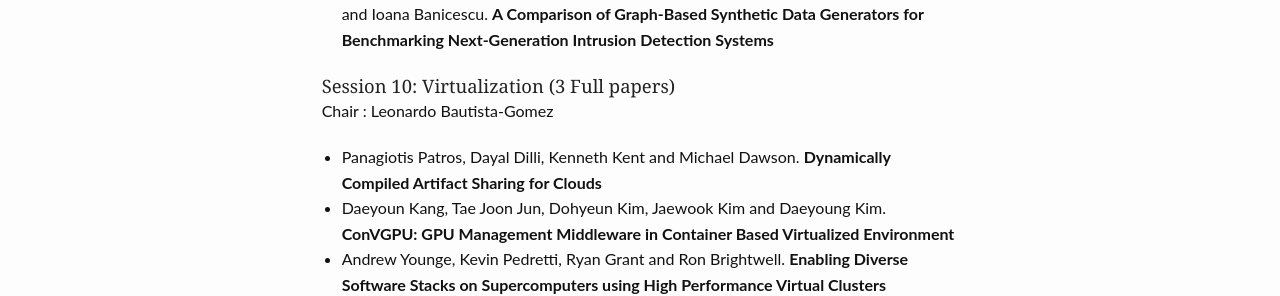
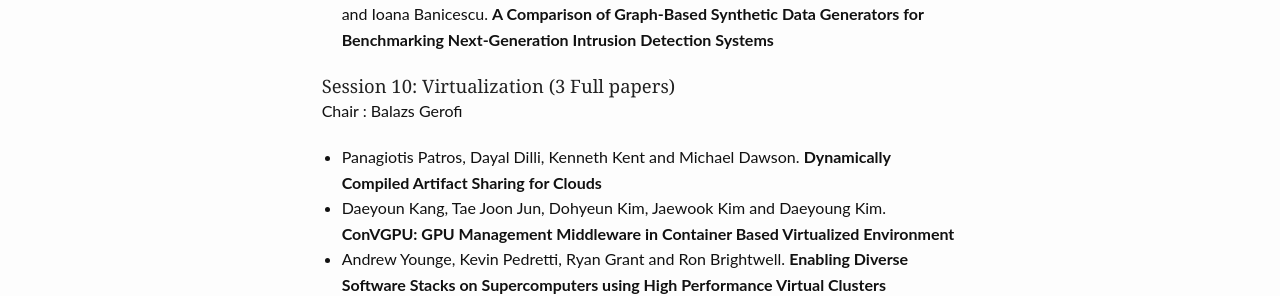
Before and after one commit to cluster17/cluster17.github.io, a Jekyll site: the page built from program/index.md, in a window 1280 px wide and 900 px high, scrolled down 5719 px. Shown: the part 159-455 px from the top of the window. Built offline with Jekyll 4.4.1, drawn with Linux system fonts in a browser that asks for light colours.

Commit message:
Change Session chair

```diff
--- a/program/index.md
+++ b/program/index.md
@@ -446,7 +446,7 @@ Chair : Pierre Matri
 </ul>
 
 <h5>Session 10: Virtualization (3 Full papers)</h5>
-Chair : Leonardo Bautista-Gomez
+Chair : Balazs Gerofi
 <ul>
  <li>Panagiotis Patros, Dayal Dilli, Kenneth Kent and Michael Dawson. <b>Dynamically Compiled Artifact Sharing for Clouds   </b></li>
 
```
